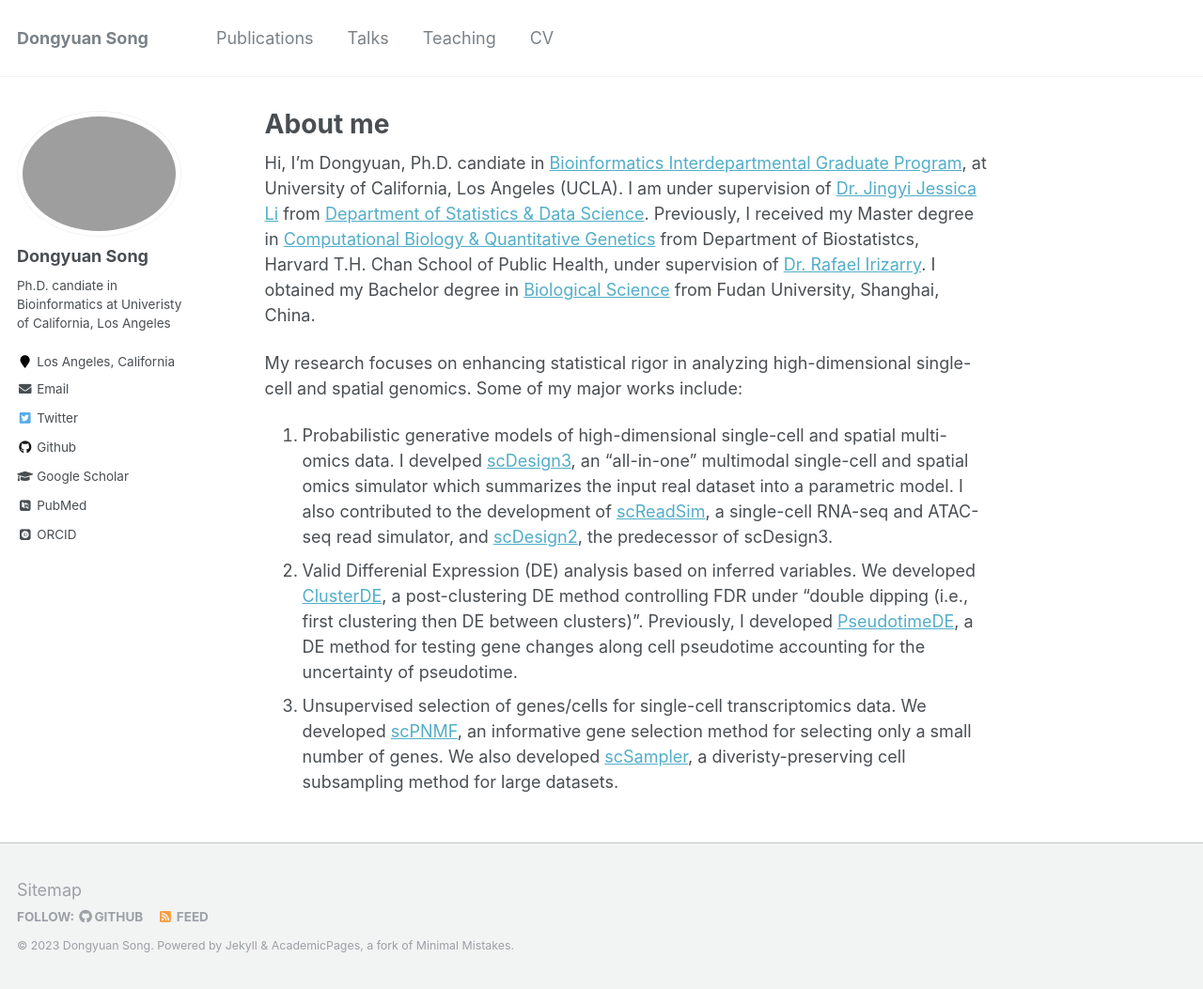
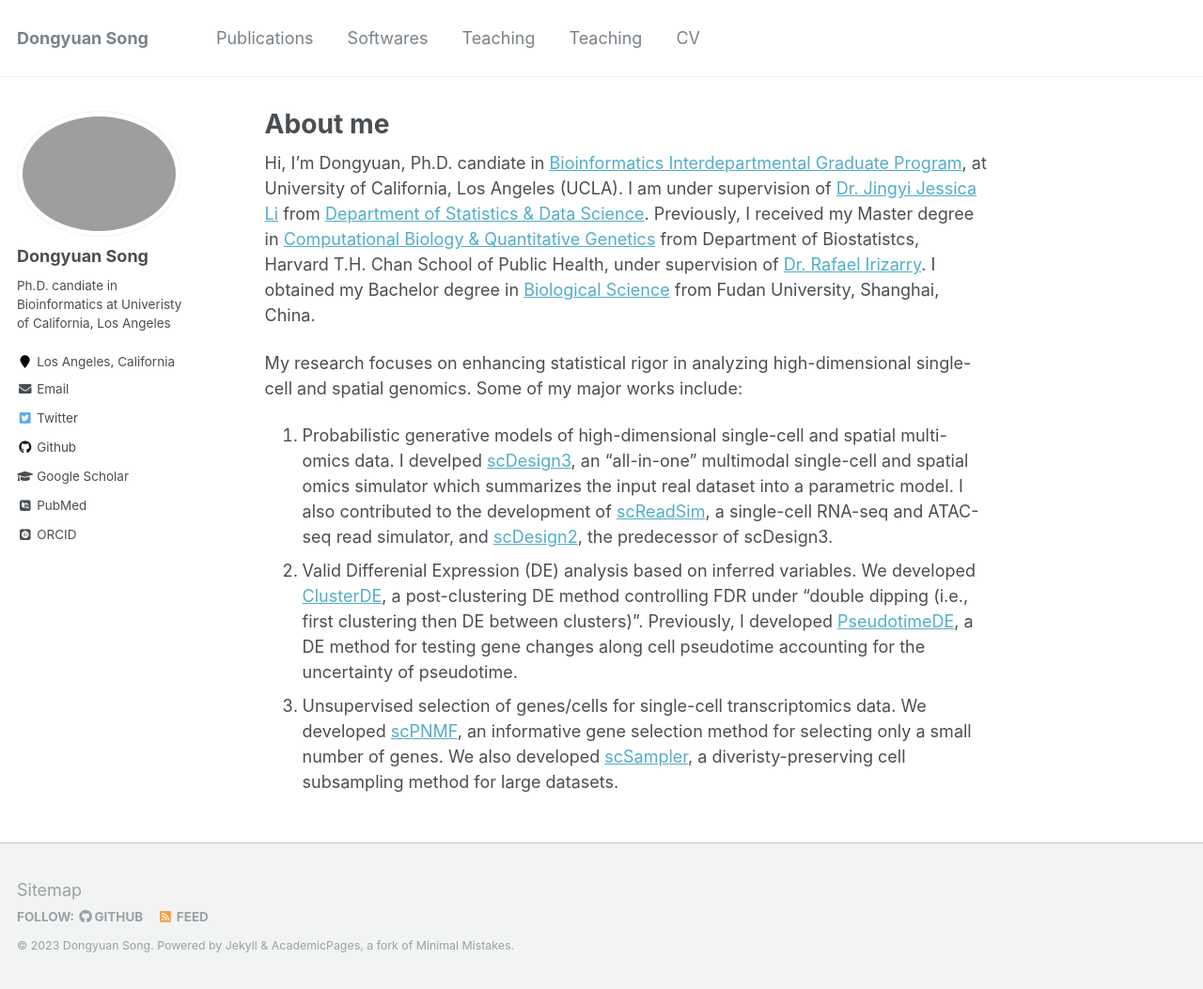
Before and after one commit to SONGDONGYUAN1994/SONGDONGYUAN1994.github.io, a Jekyll site: the page built from _pages/about.md, in a window 1280 px wide and 1053 px high. Shown: the whole window at 94% size. Built offline with Jekyll 4.4.1, drawn with Linux system fonts in a browser that asks for light colours; some web fonts are replaced.

Commit message:
Navigation

```diff
--- a/_data/navigation.yml
+++ b/_data/navigation.yml
@@ -3,8 +3,11 @@
   - title: "Publications"
     url: /publications/
 
-  - title: "Talks"
-    url: /talks/
+  - title: "Softwares"
+    url: /softwares/
+
+  - title: "Teaching"
+    url: /teaching/
 
   - title: "Teaching"
     url: /teaching/
```
